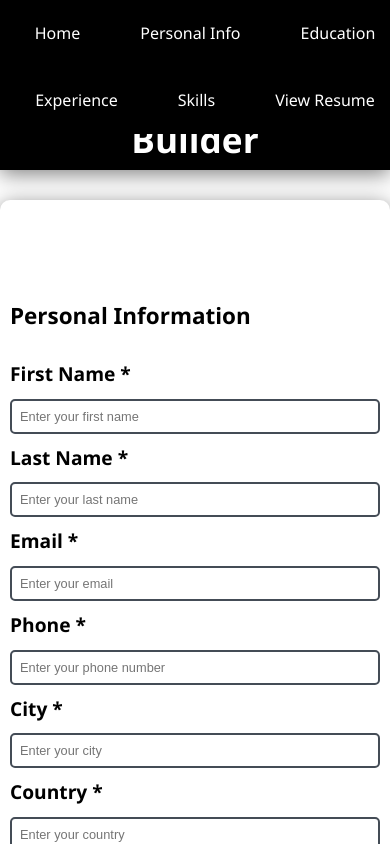
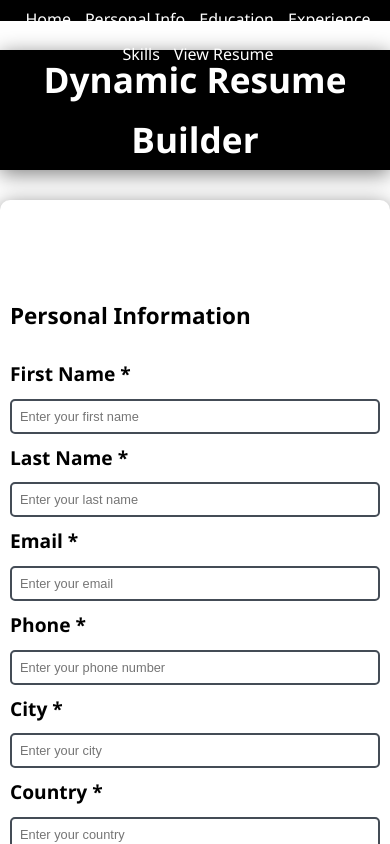
Before and after one commit to konain611/dynamic-resume-builder, a Next.js app: page / in a window 390 px wide. Shown: the top 844 px of the page. Built offline with nearby package versions, Linux system fonts and the light colour scheme.

Commit message:
Update globals.css

```diff
--- a/src/app/globals.css
+++ b/src/app/globals.css
@@ -370,13 +370,15 @@ button:active,
   /* Navbar */
   .navbar {
     flex-direction: row;
-    height: auto;
-    padding: 10px;
+    height: 15px;
+    padding: 3px;
+    gap: 2px;
   }
 
   .navbar a {
-    padding: 10px 20px;
+    padding: 3px 6px;
   }
+
 
   /* Container */
   .container {
```
